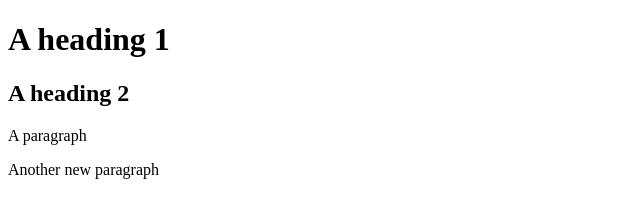
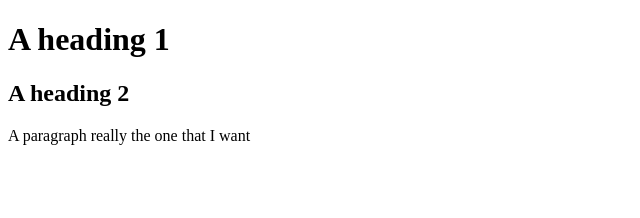
Before and after one commit to alyssabileschi/assignment1, a plain HTML site: page index.html in a window 1280 px wide. Shown: the whole page, without its empty margins (0-640 px from the left). Drawn offline with Linux system fonts and the light colour scheme.

Commit message:
Made change

```diff
--- a/index.html
+++ b/index.html
@@ -8,7 +8,6 @@
     <body>
         <h1>A heading 1</h1>
         <h2>A heading 2</h2>
-        <p>A paragraph</p>
-        <p>Another new paragraph</p>
+        <p>A paragraph really the one that I want</p>
     </body>
 </html>
```
